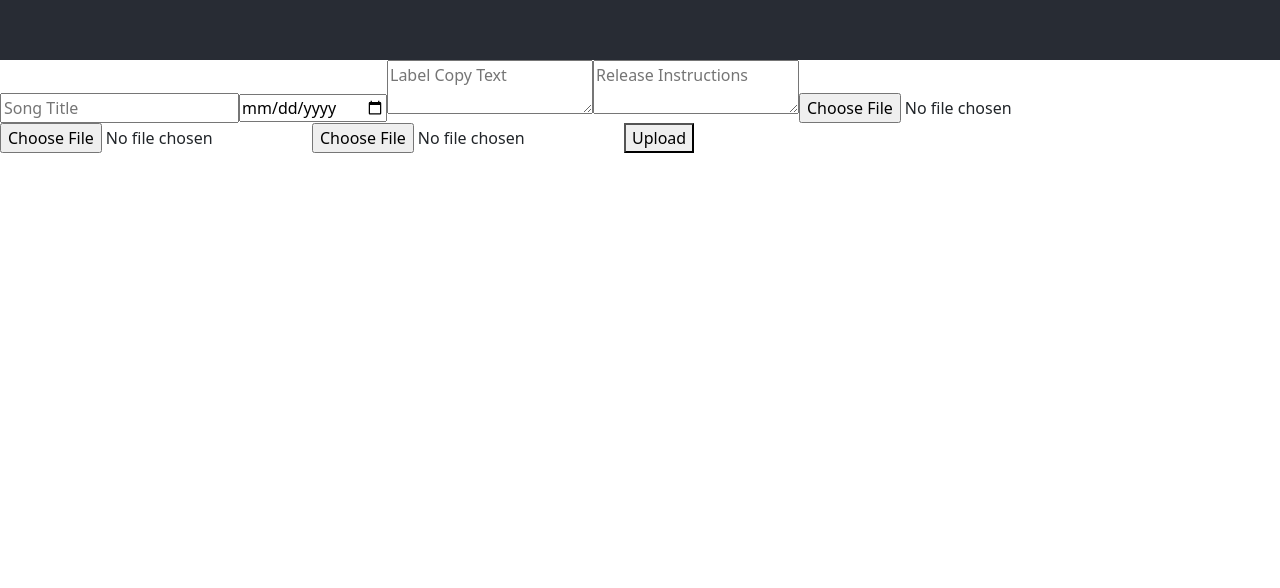
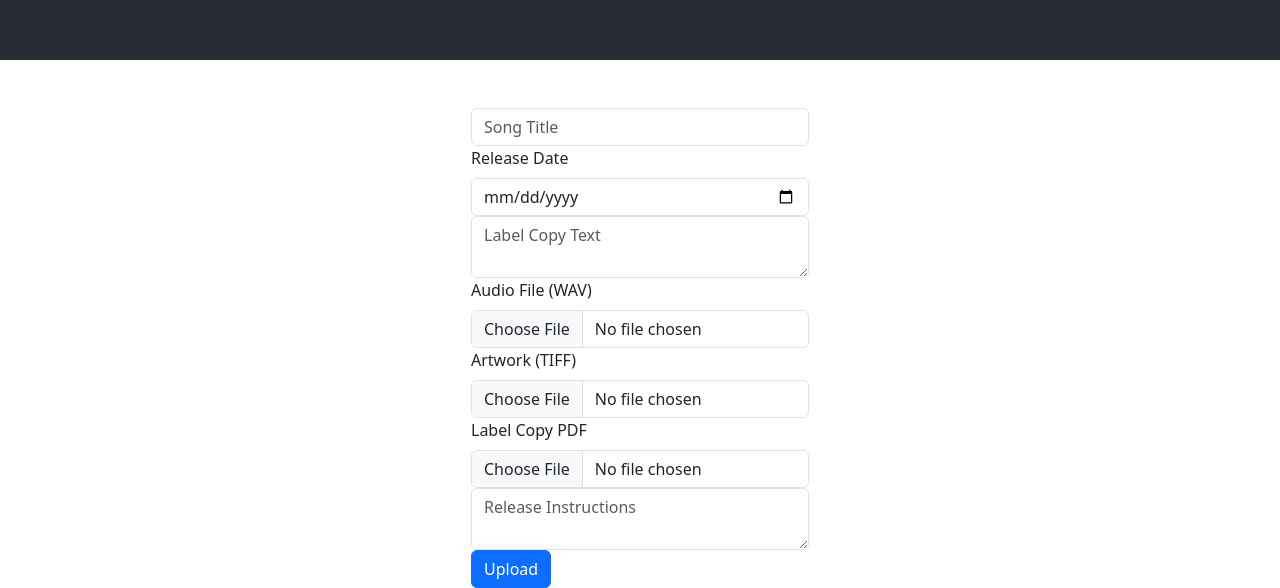
Before and after one commit to MoltenJava/airya, a React (Create React App) app: page / in a window 1280 px wide. Shown: the part 740-1328 px from the top of the page. Before the commit the page ends 893 px from the top, so only its background shows below. Built offline with nearby package versions, Linux system fonts and the light colour scheme.

Commit message:
Frontend updates

```diff
--- a/package.json
+++ b/package.json
@@ -23,6 +23,8 @@
     "test": "react-scripts test",
     "eject": "react-scripts eject"
   },
+  "proxy": "https://airya-shapouri-b8dd7e538492.herokuapp.com",
+
   "eslintConfig": {
     "extends": [
       "react-app",
--- a/src/App.js
+++ b/src/App.js
@@ -2,6 +2,7 @@ import React from 'react';
 import './App.css';
 import UploadForm from './components/UploadForm';
 import 'bootstrap/dist/css/bootstrap.min.css';
+
 
 function App() {
   return (
--- a/src/components/UploadForm.js
+++ b/src/components/UploadForm.js
@@ -1,51 +1,150 @@
 import React, { useState } from 'react';
-import axios from 'axios';
+import { Form, Button, Alert, Spinner, Container } from 'react-bootstrap';
 
 const UploadForm = () => {
+    const [fileKey, setFileKey] = useState(Math.random().toString(36).substr(2, 9));
     const [songTitle, setSongTitle] = useState('');
     const [releaseDate, setReleaseDate] = useState('');
     const [labelCopyText, setLabelCopyText] = useState('');
-    const [releaseInstructions, setReleaseInstructions] = useState('');
     const [audioFile, setAudioFile] = useState(null);
     const [labelCopyPDF, setLabelCopyPDF] = useState(null);
     const [artwork, setArtwork] = useState(null);
+    const [dolbyAudio, setDolbyAudio] = useState(null);
+    const [showDolbyOption, setShowDolbyOption] = useState(false);
+    const [rushFeeApproved, setRushFeeApproved] = useState(false);
+    const [loading, setLoading] = useState(false);
+    const [success, setSuccess] = useState(false);
+    const [validated, setValidated] = useState(false);
+    const [releaseInstructions, setReleaseInstructions] = useState('');
+
+    const removeFile = (setterFunction) => {
+        setterFunction(null);
+        setFileKey(Math.random().toString(36).substr(2, 9)); // Refresh key to reset the input field
+    };
 
     const handleFormSubmit = async (event) => {
         event.preventDefault();
+        const form = event.currentTarget;
+
+        const dateDiff = new Date(releaseDate) - new Date();
+        if (dateDiff <= 5 * 24 * 60 * 60 * 1000 && !rushFeeApproved) {
+            alert("Please approve the RUSH FEE as the release date is less than 5 days away!");
+            return;
+        }
+
+        if (!form.checkValidity()) {
+            event.stopPropagation();
+            setValidated(true);
+            return;
+        }
+
+        setLoading(true);
 
         const formData = new FormData();
+        formData.append('audioFile', audioFile);
+        formData.append('artwork', artwork);
+        formData.append('labelCopyPDF', labelCopyPDF);
+        if (dolbyAudio) {
+            formData.append('dolbyAudio', dolbyAudio);
+        }
         formData.append('songTitle', songTitle);
         formData.append('releaseDate', releaseDate);
         formData.append('labelCopyText', labelCopyText);
         formData.append('releaseInstructions', releaseInstructions);
-        formData.append('audioFile', audioFile);
-        formData.append('labelCopyPDF', labelCopyPDF);
-        formData.append('artwork', artwork);
 
         try {
-            const response = await axios.post('/api/endpoint', formData, {
-                headers: {
-                    'Content-Type': 'multipart/form-data'
-                }
+            // Send data to backend
+            const response = await fetch('/api/endpoint', {
+                method: 'POST',
+                body: formData,
             });
 
-            console.log(response.data);
+            const responseData = await response.json();
+
+            if (!response.ok) {
+                throw new Error(responseData.message);
+            }
+
+            // Handle the success case
+            console.log(responseData.message);
+            setLoading(false);
+            setSuccess(true);
         } catch (error) {
-            console.error("Error uploading files:", error);
+            console.error("There was an error uploading the data:", error);
+            setLoading(false);
+            setSuccess(false);
+            alert("There was an error uploading the data.");
         }
+
+        setLoading(false);
+        setSuccess(true);
     };
 
     return (
-        <form onSubmit={handleFormSubmit}>
-            <input type="text" placeholder="Song Title" value={songTitle} onChange={e => setSongTitle(e.target.value)} />
-            <input type="date" value={releaseDate} onChange={e => setReleaseDate(e.target.value)} />
-            <textarea placeholder="Label Copy Text" value={labelCopyText} onChange={e => setLabelCopyText(e.target.value)}></textarea>
-            <textarea placeholder="Release Instructions" value={releaseInstructions} onChange={e => setReleaseInstructions(e.target.value)}></textarea>
-            <input type="file" onChange={e => setAudioFile(e.target.files[0])} />
-            <input type="file" onChange={e => setLabelCopyPDF(e.target.files[0])} />
-            <input type="file" onChange={e => setArtwork(e.target.files[0])} />
-            <button type="submit">Upload</button>
-        </form>
+        <Container className="mt-5 d-flex flex-column align-items-center">
+            <Form noValidate validated={validated} onSubmit={handleFormSubmit}>
+                <Form.Group>
+                    <Form.Control type="text" placeholder="Song Title" value={songTitle} onChange={e => setSongTitle(e.target.value)} required />
+                </Form.Group>
+                <Form.Group>
+                    <Form.Label>Release Date</Form.Label>
+                    <Form.Control type="date" value={releaseDate} onChange={e => setReleaseDate(e.target.value)} required />
+                </Form.Group>
+                <Form.Group>
+                    <Form.Control as="textarea" placeholder="Label Copy Text" value={labelCopyText} onChange={e => setLabelCopyText(e.target.value)} />
+                </Form.Group>
+
+                {/* Audio File Upload */}
+                <Form.Group>
+                    <Form.Label>Audio File (WAV)</Form.Label>
+                    <Form.Control type="file" accept=".wav" key={fileKey} onChange={e => { setAudioFile(e.target.files[0]); setShowDolbyOption(true); }} required />
+                    {audioFile && <Button variant="danger" size="sm" onClick={() => removeFile(setAudioFile)}>Remove</Button>}
+                </Form.Group>
+
+                {showDolbyOption && (
+                    <Form.Group>
+                        <Form.Label>Dolby Audio Upload</Form.Label>
+                        <Form.Control type="file" accept=".wav" key={fileKey} onChange={e => setDolbyAudio(e.target.files[0])} />
+                        {dolbyAudio && <Button variant="danger" size="sm" onClick={() => removeFile(setDolbyAudio)}>Remove</Button>}
+                    </Form.Group>
+                )}
+
+                {/* Artwork Upload */}
+                <Form.Group>
+                    <Form.Label>Artwork (TIFF)</Form.Label>
+                    <Form.Control type="file" accept=".tif, .tiff" key={fileKey} onChange={e => setArtwork(e.target.files[0])} required />
+                    {artwork && <Button variant="danger" size="sm" onClick={() => removeFile(setArtwork)}>Remove</Button>}
+                </Form.Group>
+
+                {/* Label Copy PDF Upload */}
+                <Form.Group>
+                    <Form.Label>Label Copy PDF</Form.Label>
+                    <Form.Control type="file" accept=".pdf" key={fileKey} onChange={e => setLabelCopyPDF(e.target.files[0])} required={!labelCopyText} />
+                    {labelCopyPDF && <Button variant="danger" size="sm" onClick={() => removeFile(setLabelCopyPDF)}>Remove</Button>}
+                </Form.Group>
+
+                <Form.Group>
+                    <Form.Control as="textarea" placeholder="Release Instructions" value={releaseInstructions} onChange={e => setReleaseInstructions(e.target.value)} />
+                </Form.Group>
+
+                {new Date(releaseDate) - new Date() <= 5 * 24 * 60 * 60 * 1000 && (
+                    <Form.Group controlId="rushFeeCheckbox">
+                        <Form.Check
+                            type="checkbox"
+                            label="<- check here to approve RUSH FEE!"
+                            onChange={() => setRushFeeApproved(!rushFeeApproved)}
+                            required
+                        />
+                    </Form.Group>
+                )}
+
+                <Button type="submit" disabled={loading}>
+                    {loading ? <Spinner animation="border" size="sm" /> : 'Upload'}
+                </Button>
+
+                {success && <Alert variant="success" className="mt-3">Files successfully uploaded!</Alert>}
+            </Form>
+        </Container>
     );
 };
 
```
Also changed, not shown: 2 other files (tests, documents, lock files or other folders).
